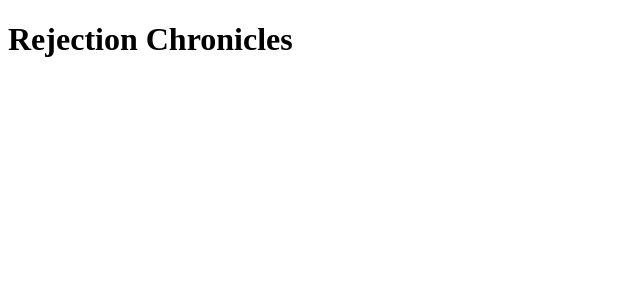
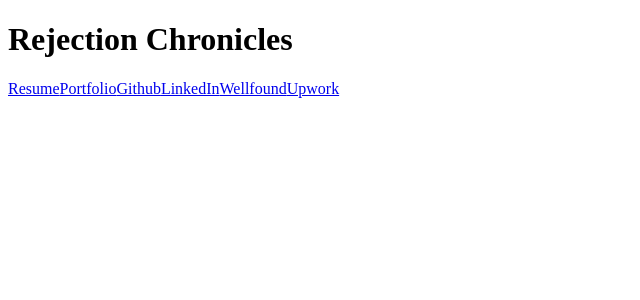
Before and after one commit to jpatterson933/job-search-chronicles, a React (Create React App) app: page / in a window 1280 px wide. Shown: the top 300 px of the page, without its empty margins (0-640 px from the left). Built offline with nearby package versions, Linux system fonts and the light colour scheme.

Commit message:
1. Set up Nav component and linked it through container.js, landing.js to app.js and it displays on screen. 2. Set up Nav links basic structure in Nav componenet. Next, going to extract nav link <a> componenet and add styling

```diff
--- a/src/App.js
+++ b/src/App.js
@@ -1,7 +1,11 @@
+import { LandingPage } from "./views/landing";
 
 function App() {
   return (
+    <>
       <h1>Rejection Chronicles</h1>
+      <LandingPage />
+    </>
   );
 }
 
--- /dev/null
+++ b/src/components/Nav/index.js
@@ -0,0 +1,14 @@
+import React from "react";
+
+export const NavBar = () => {
+    return (
+        <nav>
+            <a href="https://jpatterson933.github.io/resume/">Resume</a>
+            <a href="https://main--tourmaline-palmier-f34cc1.netlify.app/">Portfolio</a>
+            <a href="https://github.com/jpatterson933">Github</a>
+            <a href="https://www.linkedin.com/in/jefferywpatterson/">LinkedIn</a>
+            <a href="https://wellfound.com/u/jeffery-patterson-1">Wellfound</a>
+            <a href="https://www.upwork.com/freelancers/~01d6d35dad50ce2efd?viewMode=1">Upwork</a>
+        </nav>
+    )
+}
--- a/src/views/containers.js
+++ b/src/views/containers.js
@@ -0,0 +1,8 @@
+import React from "react";
+import { NavBar } from "../components/Nav";
+
+export const NavContainer = () => {
+    return (
+        <NavBar />
+    )
+}
--- a/src/views/landing.js
+++ b/src/views/landing.js
@@ -0,0 +1,8 @@
+import React from "react";
+import { NavContainer } from "./containers";
+
+export const LandingPage = () => {
+    return (
+        <NavContainer />
+    )
+}
```
